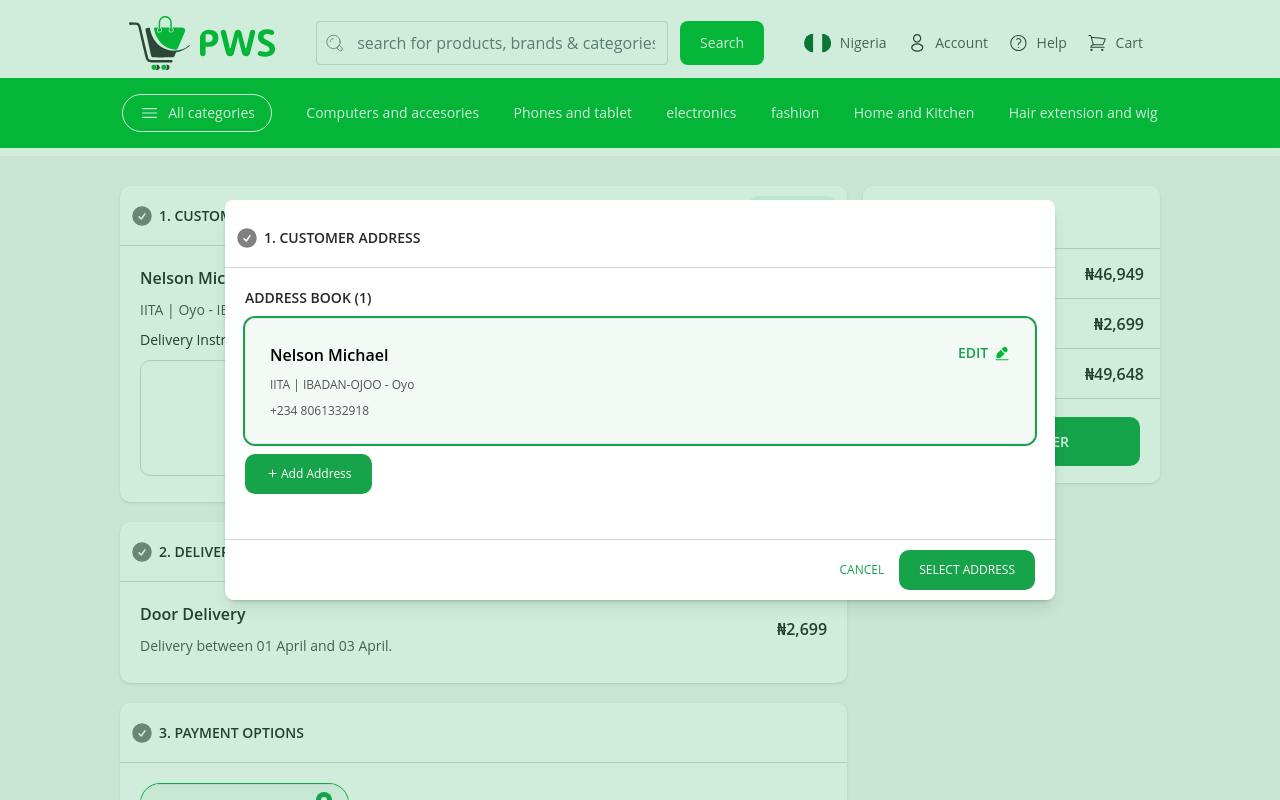
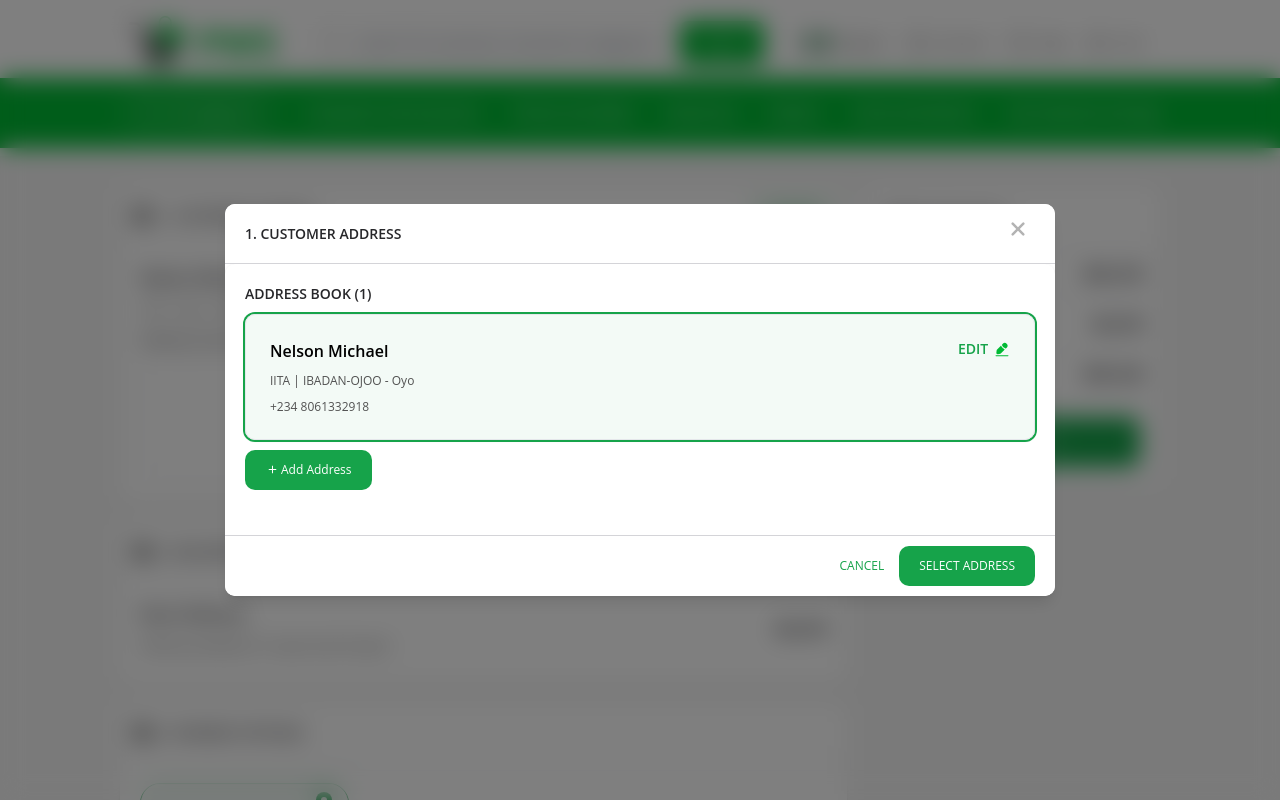
Before and after one commit to PWSCompanies/Frontend, a Next.js app: page /checkout in a window 1280 px wide. Both pictures are taken after a click on the button "CHANGE". Shown: the top 800 px of the page. Built offline with nearby package versions, Linux system fonts and the light colour scheme; a web font is replaced by a local one.

Commit message:
cart & checkout component cleanup

```diff
--- a/components/eccormerce/checkout/CustomComponent.js
+++ b/components/eccormerce/cart/CustomComponent.js
@@ -1,5 +1,5 @@
 import { useEffect } from "react";
-import { CloseIcon } from "../svg/SvgImages";
+import { CheckMarkIcon1, CloseIcon } from "../svg/SvgImages";
 
 export const InputField = ({
   id,
@@ -58,10 +58,11 @@ export const CheckboxInputField = ({
   );
 };
 
-export const CustomModal = ({
+export const Modal = ({
   isOpen,
   onClose,
   showCloseIcon = true,
+  showCheckedIcon = true,
   children,
   title,
 }) => {
@@ -75,31 +76,49 @@ export const CustomModal = ({
 
   if (!isOpen) return null;
   return (
-    <div className="fixed inset-0 z-50 flex items-center justify-center bg-green-600 bg-opacity-20">
-      <div className="bg-white rounded-lg shadow-lg">
-        <div className="flex items-center justify-between">
-          <h2 className="pb-2 w-full text-center text-xl text-black">
+    <div className="fixed inset-0 z-50 flex items-center justify-center backdrop-blur-md bg-black bg-opacity-50">
+      <div className="bg-white relative rounded-[10px] overflow-hidden shadow-lg">
+        <div className="w-full h-[60px] z-10 bg-white absolute left-0 right-0 top-0 p-5 border-b border-zinc-300 justify-between items-center flex">
+          <div className="self-stretch w-full justify-between items-center gap-[5px] flex">
+            <div className="self-stretch justify-start items-center gap-[5px] flex">
+              {showCheckedIcon && <CheckMarkIcon1 />}
+              <span className="text-zinc-800 text-sm font-semibold">
                 {title}
-          </h2>
+              </span>
+            </div>
             {showCloseIcon && (
               <button onClick={onClose} className="float-right">
                 <CloseIcon className="text-black w-6 h-6" />
               </button>
             )}
           </div>
-        <div className="clear-both">{children}</div>
+        </div>
+        <div className="clear-both mt-[60px]">{children}</div>
       </div>
     </div>
   );
 };
 
-export const CustomSelect = ({ options, value, onChange, label, placeholder, disabled }) => {
+export const CustomSelect = ({
+  options,
+  value,
+  onChange,
+  label,
+  placeholder,
+  disabled,
+}) => {
   return (
     <div className="w-full">
-      {label && <label className="block mb-2 text-sm font-medium text-gray-700">{label}</label>}
+      {label && (
+        <label className="block mb-2 text-sm font-medium text-gray-700">
+          {label}
+        </label>
+      )}
       <div className="relative">
         <select
-          className={`w-full h-[60px] px-[21px] text-zinc-500 text-base font-medium bg-white rounded-[10px] border border-zinc-300 placeholder-transparent ring-zinc-300 focus:ring-green-600 focus:outline-none focus:border-green-600 ${disabled ? 'bg-gray-100 cursor-not-allowed' : ''}`}
+          className={`w-full h-[60px] px-[21px] text-zinc-500 text-base font-medium bg-white rounded-[10px] border border-zinc-300 placeholder-transparent ring-zinc-300 focus:ring-green-600 focus:outline-none focus:border-green-600 ${
+            disabled ? "bg-gray-100 cursor-not-allowed" : ""
+          }`}
           value={value}
           onChange={(e) => onChange(e.target.value)}
           disabled={disabled}
@@ -114,25 +133,32 @@ export const CustomSelect = ({ options, value, onChange, label, placeholder, dis
       </div>
     </div>
   );
-}
+};
 
-export const Button = ({ children, onClick, disabled = false, customStyles = {} }) => {
+export const Button = ({
+  children,
+  onClick,
+  type = "button",
+  disabled = false,
+  customStyles = {},
+}) => {
   const {
-    padding = 'px-5 py-3',
-    textColor = 'text-white',
-    bgColor = 'bg-green-600',
-    rounded = 'rounded-[10px]',
-    additionalClasses = '',
+    padding = "px-5 py-3",
+    textColor = "text-white",
+    bgColor = "bg-green-600",
+    rounded = "rounded-[10px]",
+    customClasses = "",
   } = customStyles;
 
   const baseStyles = `${padding} ${textColor} text-xs font-medium ${bgColor} ${rounded} justify-center items-center flex`;
-  const disabledStyles = disabled ? 'opacity-50 cursor-not-allowed' : '';
+  const disabledStyles = disabled ? "opacity-50 cursor-not-allowed" : "";
 
   return (
     <button
+      type={type}
       onClick={onClick}
       disabled={disabled}
-      className={`${baseStyles} ${disabledStyles} ${additionalClasses}`}
+      className={`${baseStyles} ${disabledStyles} ${customClasses}`}
     >
       {children}
     </button>
--- a/components/eccormerce/checkout/AddNewAddress.js
+++ b/components/eccormerce/cart/checkout/AddNewAddress.js
@@ -1,14 +1,13 @@
 "use client";
 
 import React, { useState } from "react";
-import { CloseIcon } from "../svg/SvgImages";
 import { nigeriaData } from "./ListData";
 import {
   Button,
   CheckboxInputField,
   CustomSelect,
   InputField,
-} from "./CustomComponent";
+} from "../CustomComponent";
 
 export default function AddNewAddress({ closeModalTwo }) {
   const [selectedState, setSelectedState] = useState("");
@@ -45,14 +44,7 @@ export default function AddNewAddress({ closeModalTwo }) {
   return (
     <div className="w-[800px] relative bg-white rounded-[10px] overflow-hidden shadow">
       <div className="w-full max-h-[630px] min-h-[200px] overflow-y-auto">
-        <div className="w-full h-[60px] p-5 border-b border-zinc-300 justify-between items-center flex">
-          <div className="self-stretch w-full justify-between items-center gap-[5px] flex">
-            <span className="text-zinc-800 text-sm font-semibold">
-              ADD NEW ADDRESS
-            </span>
-            <CloseIcon />
-          </div>
-        </div>
+
         <div className="w-full border h-full">
           <form className="pb-20">
             <div className="p-5">
@@ -89,7 +81,7 @@ export default function AddNewAddress({ closeModalTwo }) {
             </div>
             <div className="w-full rounded-b-[10px] absolute left-0 bottom-0 right-0 pr-5 py-2.5 bg-white border-t border-zinc-300 justify-end mt-[42px] items-center flex">
               <div className="self-stretch justify-start items-center gap-[15px] flex">
-                <Button onClick={closeModalTwo}
+                <Button type="button" onClick={closeModalTwo}
                   customStyles={{
                     padding: "p-0",
                     bgColor: "bg-white",
@@ -97,7 +89,7 @@ export default function AddNewAddress({ closeModalTwo }) {
                     rounded: "rounded-[0px]",
                   }}
                 >CANCEL</Button>
-                <Button className="w-[90px] bg-green-600 text-white h-10">
+                <Button type="submit" className="w-[90px] bg-green-600 text-white h-10">
                   SAVE
                 </Button>
               </div>
--- a/components/eccormerce/checkout/ChangeAddress.js
+++ b/components/eccormerce/cart/checkout/ChangeAddress.js
@@ -1,19 +1,11 @@
 import React from "react";
-import { CheckMarkIcon1, PencilIcon, PlusIcon } from "../svg/SvgImages";
-import { Button } from "./CustomComponent";
+import { PencilIcon, PlusIcon } from "../../svg/SvgImages";
+import { Button } from "../CustomComponent";
 
 export default function ChangeAddress({ closeModal, openModalTwo }) {
   return (
     <div className="w-[830px] relative bg-white rounded-[10px] shadow pb-20">
       <div className="w-full max-h-[530px] min-h-[200px] overflow-y-auto">
-        <div className="w-full h-[60px] p-2.5 border-b border-zinc-300 justify-between items-center flex">
-          <div className="self-stretch justify-start items-center gap-[5px] flex">
-            <CheckMarkIcon1 />
-            <span className="text-zinc-800 text-sm font-semibold">
-              1. CUSTOMER ADDRESS
-            </span>
-          </div>
-        </div>
         <div className="w-full p-5 pb-[26px] h-full">
           <div className="flex-col w-full justify-start items-start gap-2.5 flex">
             <label className="cursor-pointer w-full flex flex-col gap-2.5">
--- a/components/eccormerce/checkout/CheckoutPage.js
+++ b/components/eccormerce/cart/checkout/CheckoutPage.js
@@ -1,16 +1,16 @@
 "use client";
 
 import React, { useState } from "react";
-import { CheckMarkIcon1, PaystackLogo } from "../svg/SvgImages";
+import { CheckMarkIcon1, PaystackLogo } from "../../svg/SvgImages";
 import {
   selectCartItems,
   selectCartSubtotal,
-} from "../../../store/cart/cartSlice";
+} from "../../../../store/cart/cartSlice";
 import { useSelector } from "react-redux";
-import { formatNumberWithCommas } from "../formatNumber";
+import { formatNumberWithCommas } from "../../formatNumber";
 import ChangeAddress from "./ChangeAddress";
 import AddNewAddress from "./AddNewAddress";
-import { CustomModal } from "./CustomComponent";
+import { Button, Modal } from "../CustomComponent";
 
 export default function CheckoutPage() {
   const cartItems = useSelector(selectCartItems);
@@ -38,14 +38,18 @@ export default function CheckoutPage() {
                   1. CUSTOMER ADDRESS
                 </span>
               </div>
-              <button
-                className="w-[89px] self-stretch pl-5 pr-[19px] pt-3 pb-[13px] bg-green-600/10 rounded-[10px] justify-center items-center flex"
+              <Button
+                className="w-[89px] self-stretch pl-5 pr-[19px] pt-3 pb-[13px]  rounded-[10px] justify-center items-center flex"
                 onClick={openModal}
+                customStyles={{
+                  bgColor: "bg-green-600/10",
+                  textColor: "text-green-600",
+                }}
               >
                 <span className="text-center text-green-600 text-xs font-semibold">
                   CHANGE
                 </span>
-              </button>
+              </Button>
             </div>
             <div className="w-full p-5 pb-[26px] h-full">
               <div className="self-stretch w-full flex-col justify-start items-start gap-2.5 flex">
@@ -148,21 +152,35 @@ export default function CheckoutPage() {
             </span>
           </div>
           <div className="w-full h-[85px] px-5 pt-[18px] pb-[17px] bg-white border-b border-zinc-300 justify-center items-center flex">
-            <button
-              className={`grow shrink text-center text-white text-sm font-semibold basis-0 self-stretch pt-[17px] pb-4 bg-green-600 rounded-[10px] justify-center items-center flex`}
+            <Button
+              customStyles={{
+                customClasses: "w-full h-[50px]",
+              }}
             >
               CONFIRM ORDER
-            </button>
+            </Button>
           </div>
         </div>
       </div>
-      <CustomModal isOpen={isModalOpen} showCloseIcon={false}>
-        {isModalTwoOpen ? (
-          <AddNewAddress closeModalTwo={closeModalTwo} />
-        ) : (
-          <ChangeAddress closeModal={closeModal} openModalTwo={openModalTwo} />
-        )}
-      </CustomModal>
+
+      <Modal
+        isOpen={isModalOpen}
+        onClose={closeModal}
+        title="1. CUSTOMER ADDRESS"
+        showCloseIcon={true}
+        showCheckedIcon={false}
+      >
+        <ChangeAddress closeModal={closeModal} openModalTwo={openModalTwo} />
+      </Modal>
+
+      <Modal
+        isOpen={isModalTwoOpen}
+        onClose={closeModalTwo}
+        title="ADD NEW ADDRESS"
+        showCloseIcon={false}
+      >
+        <AddNewAddress closeModalTwo={closeModalTwo} />
+      </Modal>
     </div>
   );
 }
--- a/pages/checkout.js
+++ b/pages/checkout.js
@@ -1,5 +1,5 @@
 import React from "react";
-import CheckoutPage from "../components/eccormerce/checkout/CheckoutPage";
+import CheckoutPage from "../components/eccormerce/cart/checkout/CheckoutPage";
 
 export default function Checkout() {
   return <CheckoutPage />;
```
Also changed, not shown: components/eccormerce/cart/checkout/ListData.js (renamed from components/eccormerce/checkout/ListData.js). Lines whose indentation alone changed are shown as unchanged.
